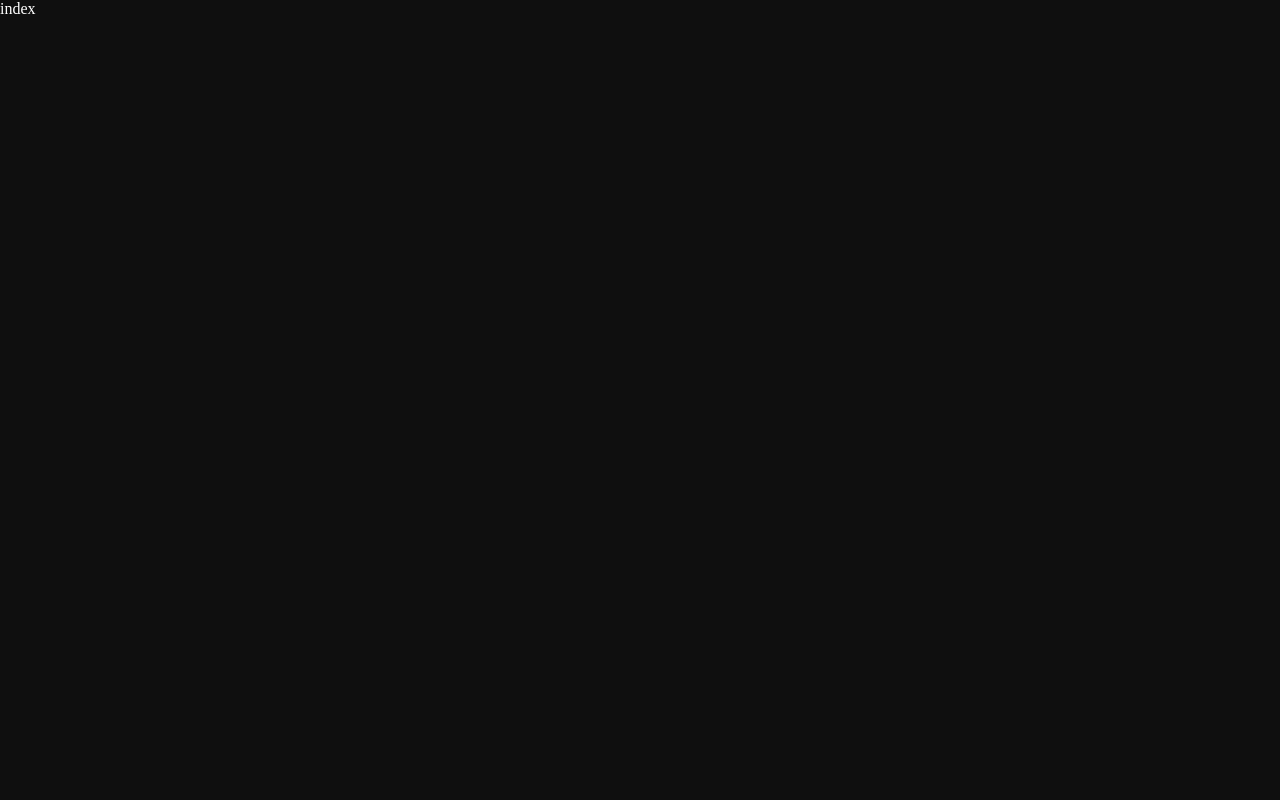
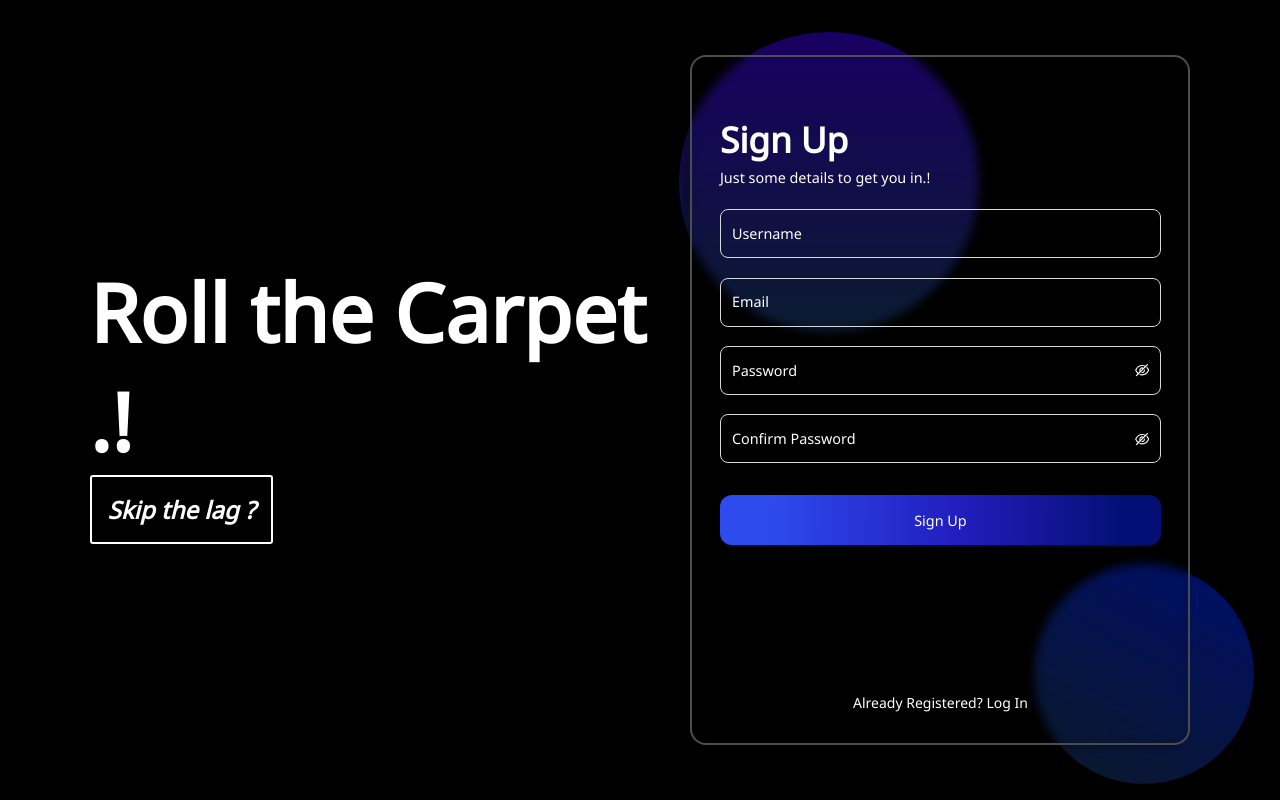
Before and after one commit to nguyencongson96/collection, a Next.js app: page /auth/register in a window 1280 px wide. Built offline with nearby package versions, Linux system fonts and the light colour scheme.

Commit message:
update auth

```diff
--- a/src/layouts/auth/index.tsx
+++ b/src/layouts/auth/index.tsx
@@ -1,14 +1,8 @@
 import React, { ReactElement } from "react";
-import styles from "@/styles/Auth.module.scss";
+import styles from "@/styles/auth/Auth.module.scss";
 
-const AuthLayout = ({ children }: {children: ReactElement}) => {
-  return (
-    <div className={styles.container}>
-      <div className={styles.circle} id={styles.circle_1}></div>
-      <div className={styles.circle} id={styles.circle_2}></div>
-      {children}
-    </div>
-  );
+const AuthLayout = ({ children }: { children: ReactElement }) => {
+  return <div className={styles.container}>{children}</div>;
 };
 
 export default AuthLayout;
--- a/src/pages/auth/register/index.tsx
+++ b/src/pages/auth/register/index.tsx
@@ -1,9 +1,108 @@
-import React from 'react'
+import React, { useState } from "react";
+import { Form, Input, Button, Checkbox } from "antd";
+import { EyeInvisibleOutlined, EyeOutlined } from "@ant-design/icons";
+import type { ReactElement } from "react";
+import { NextPageWithLayout } from "@/pages/_app";
+import AuthLayout from "@/layouts/auth";
+import Link from "next/link";
+import generalStyle from "@/styles/auth/Auth.module.scss";
+import registerStyle from "@/styles/auth/Register.module.scss";
 
-const index = () => {
+const Login: NextPageWithLayout = () => {
+  const [isLoading, setIsLoading] = useState(false);
+  const [pwd, setPwd] = useState("");
+  const [pwdconfirm, setPwdConfirm] = useState("");
+  const [form] = Form.useForm();
+  const isPwdMatched = pwd !== pwdconfirm || pwdconfirm === "";
+
+  const onFinish = async (values: any) => {
+    try {
+      setIsLoading(true);
+      setTimeout(() => setIsLoading(false), 1000);
+      const validate = await form.validateFields();
+      console.log("Success:", validate, values);
+    } catch (errorInfo) {
+      console.log("Failed:", errorInfo);
+    }
+  };
+
   return (
-    <div>index</div>
-  )
-}
+    <>
+      <title>Register</title>
+      <div className={generalStyle.circle} id={registerStyle.circle_1}></div>
+      <div className={generalStyle.circle} id={registerStyle.circle_2}></div>
 
-export default index
+      <div className={generalStyle.header}>
+        <h1>Roll the Carpet .!</h1>
+        <h2>Skip the lag ?</h2>
+      </div>
+
+      <Form form={form} className={generalStyle.form} onFinish={onFinish}>
+        <h1>Sign Up</h1>
+        <span>Just some details to get you in.!</span>
+
+        <Form.Item
+          name="username"
+          className={generalStyle.form_input}
+          rules={[{ required: true, message: "Username required" }]}
+        >
+          <Input placeholder="Username" bordered size="large" maxLength={16} allowClear />
+        </Form.Item>
+
+        <Form.Item
+          name="email"
+          className={generalStyle.form_input}
+          rules={[{ required: true, type: "email", message: "Invalid Email" }]}
+        >
+          <Input placeholder="Email" bordered size="large" allowClear />
+        </Form.Item>
+
+        <Form.Item
+          name="password"
+          className={generalStyle.form_input}
+          rules={[{ required: true, type: "string", message: "Invalid Password" }]}
+        >
+          <Input.Password
+            allowClear
+            placeholder="Password"
+            bordered
+            size="large"
+            iconRender={(visible) => (visible ? <EyeOutlined /> : <EyeInvisibleOutlined />)}
+            onChange={(value: any) => setPwd(value)}
+          />
+        </Form.Item>
+
+        <Form.Item
+          name="confirm_password"
+          className={generalStyle.form_input}
+          rules={[{ required: isPwdMatched, type: "regexp", message: "Password not match" }]}
+        >
+          <Input.Password
+            allowClear
+            placeholder="Confirm Password"
+            bordered
+            size="large"
+            maxLength={16}
+            iconRender={(visible) => (visible ? <EyeOutlined /> : <EyeInvisibleOutlined />)}
+            onChange={(value: any) => setPwdConfirm(value)}
+          />
+        </Form.Item>
+
+        <Button type="primary" htmlType="submit" className={registerStyle.btn_submit} loading={isLoading}>
+          Sign Up
+        </Button>
+
+        <Form.Item className={registerStyle.to_sign_up}>
+          {`Already Registered? `}
+          <Link href="login">Log In</Link>
+        </Form.Item>
+      </Form>
+    </>
+  );
+};
+
+Login.getLayout = function getLayout(page: ReactElement) {
+  return <AuthLayout>{page}</AuthLayout>;
+};
+
+export default Login;
--- a/src/styles/Auth.module.scss
+++ b/src/styles/auth/Auth.module.scss
@@ -1,37 +1,24 @@
-@import url("https://fonts.googleapis.com/css2?family=Merriweather&display=swap");
+@import url("https://fonts.googleapis.com/css2?family=Noto+Sans&display=swap");
 
 .container {
   height: 100vh;
   position: relative;
   display: flex;
   justify-content: space-between;
-  font-family: "Merriweather", serif;
-  padding: 0 5%;
+  font-family: "Noto Sans", sans-serif;
+  padding: 0 7%;
   background-color: var(--black);
 
   * {
-    font-family: "Merriweather", serif;
+    font-family: "Noto Sans", sans-serif;
     color: var(--white);
   }
 }
 
 .circle {
   position: fixed;
-  top: 4%;
-  right: 23.5%;
-  width: 300px;
   aspect-ratio: 1/1;
   border-radius: 50%;
-  background: linear-gradient(180deg, #530061 0%, #0d0a30 100%);
-}
-
-#circle_2 {
-  top: unset;
-  bottom: 2%;
-  right: 2%;
-  width: 220px;
-  transform: rotate(28.5deg);
-  background: linear-gradient(180deg, #300061 0%, #0a1030 100%);
 }
 
 .header {
@@ -71,7 +58,7 @@
     font-size: 2.2rem;
   }
 
-  desc {
+  span {
     font-size: 0.9rem;
   }
 }
@@ -88,32 +75,6 @@
     padding-top: 0.8rem !important;
     padding-bottom: 0.8rem !important;
   }
-}
-
-.checkbox {
-  margin-bottom: 2rem;
-
-  :checked ~ span {
-    background: linear-gradient(180deg, #7cc1f3 0%, #d27eef 100%);
-  }
-}
-
-.btn_submit {
-  display: block;
-  width: 100%;
-  font-size: 1rem;
-  padding: 14px 10px;
-  border-radius: 12px;
-  border: none;
-  height: fit-content !important;
-  background: linear-gradient(90.57deg, #628eff 9.91%, #8740cd 53.29%, #580475 91.56%);
-  margin-bottom: 0.8rem;
-}
-
-.forgot {
-  display: block;
-  width: fit-content;
-  margin: auto;
 }
 
 .or {
@@ -136,11 +97,10 @@
   margin-top: 1rem;
   display: flex;
   justify-content: center;
+  align-items: center;
 
-  svg {
-    margin: 0 1rem;
-    width: 2.5rem;
-    height: 2.5rem;
+  img {
+    margin: 0 0.4rem;
   }
 }
 
--- /dev/null
+++ b/src/styles/auth/Forgot.module.scss
@@ -0,0 +1,26 @@
+#circle_1 {
+  top: 4%;
+  right: 23.5%;
+  width: 300px;
+  background: linear-gradient(180deg, #61003a 0%, #2d0a30 100%);
+}
+
+#circle_2 {
+  bottom: 2%;
+  right: 2%;
+  width: 220px;
+  transform: rotate(28.5deg);
+  background: linear-gradient(180deg, #61004b 0%, #220a30 100%);
+}
+
+.btn_submit {
+  display: block;
+  width: 100%;
+  font-size: 1rem;
+  padding: 14px 10px;
+  border-radius: 12px;
+  border: none;
+  height: fit-content !important;
+  background: linear-gradient(90.57deg, #e948c5 9.91%, #cd407b 53.29%, #75042d 91.56%);
+  margin-bottom: 0.8rem;
+}
--- /dev/null
+++ b/src/styles/auth/Login.module.scss
@@ -0,0 +1,41 @@
+#circle_1 {
+  top: 4%;
+  right: 23.5%;
+  width: 300px;
+  background: linear-gradient(180deg, #530061 0%, #0d0a30 100%);
+}
+
+#circle_2 {
+  bottom: 2%;
+  right: 2%;
+  width: 220px;
+  transform: rotate(28.5deg);
+  background: linear-gradient(180deg, #300061 0%, #0a1030 100%);
+}
+
+.checkbox {
+  margin-bottom: 2rem;
+
+  :checked ~ span {
+    background: linear-gradient(180deg, #7cc1f3 0%, #d27eef 100%);
+  }
+}
+
+.btn_submit {
+  display: block;
+  width: 100%;
+  font-size: 1rem;
+  padding: 14px 10px;
+  border-radius: 12px;
+  border: none;
+  height: fit-content !important;
+  background: linear-gradient(90.57deg, #628eff 9.91%, #8740cd 53.29%, #580475 91.56%);
+  margin-bottom: 0.8rem;
+}
+
+.forgot {
+  display: block;
+  width: fit-content;
+  margin: auto;
+  font-size: 0.8rem;
+}
--- /dev/null
+++ b/src/styles/auth/Register.module.scss
@@ -0,0 +1,44 @@
+#circle_1 {
+  top: 4%;
+  right: 23.5%;
+  width: 300px;
+  background: linear-gradient(180deg, #190061 0%, #0a1b30 100%);
+}
+
+#circle_2 {
+  bottom: 2%;
+  right: 2%;
+  width: 220px;
+  transform: rotate(28.5deg);
+  background: linear-gradient(180deg, #000f61 0%, #0a1730 100%);
+}
+
+.checkbox:checked ~ span {
+  background: linear-gradient(180deg, #7cc1f3 0%, #d27eef 100%);
+}
+
+.btn_submit {
+  display: block;
+  width: 100%;
+  font-size: 1rem;
+  padding: 14px 10px;
+  border-radius: 12px;
+  border: none;
+  height: fit-content !important;
+  background: linear-gradient(90.57deg, #2e4cee 9.91%, #221ebf 53.29%, #040f75 91.56%);
+  margin-top: 2rem;
+}
+
+.forgot {
+  display: block;
+  width: fit-content;
+  margin: auto;
+  font-size: 0.8rem;
+}
+
+.to_sign_up {
+  position: absolute;
+  bottom: 0;
+  left: 50%;
+  transform: translateX(-50%);
+}
```
Also changed, not shown: src/pages/auth/forgot/index.tsx (added, +58 -0 lines), src/pages/auth/login/index.tsx (+26 -20 lines), public/images/facebook-icon.svg (added), public/images/google-icon.svg (added).
